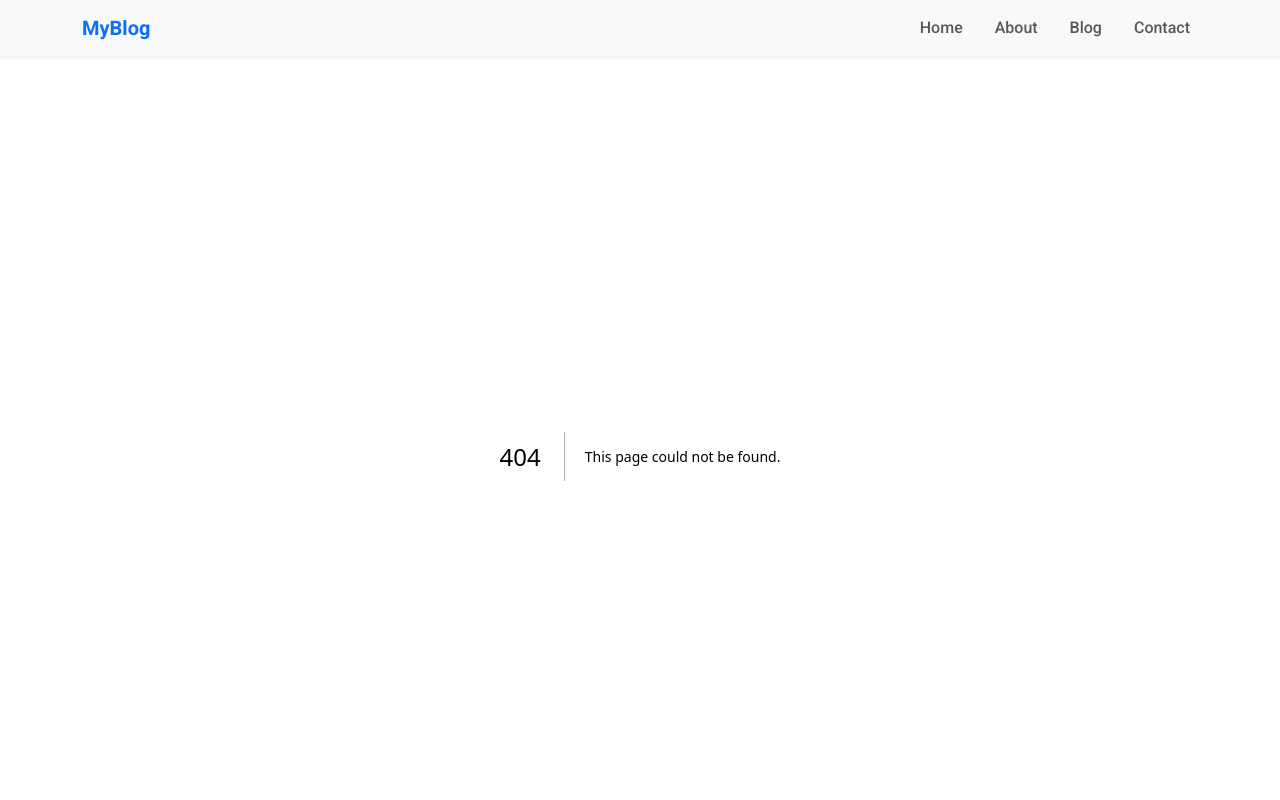
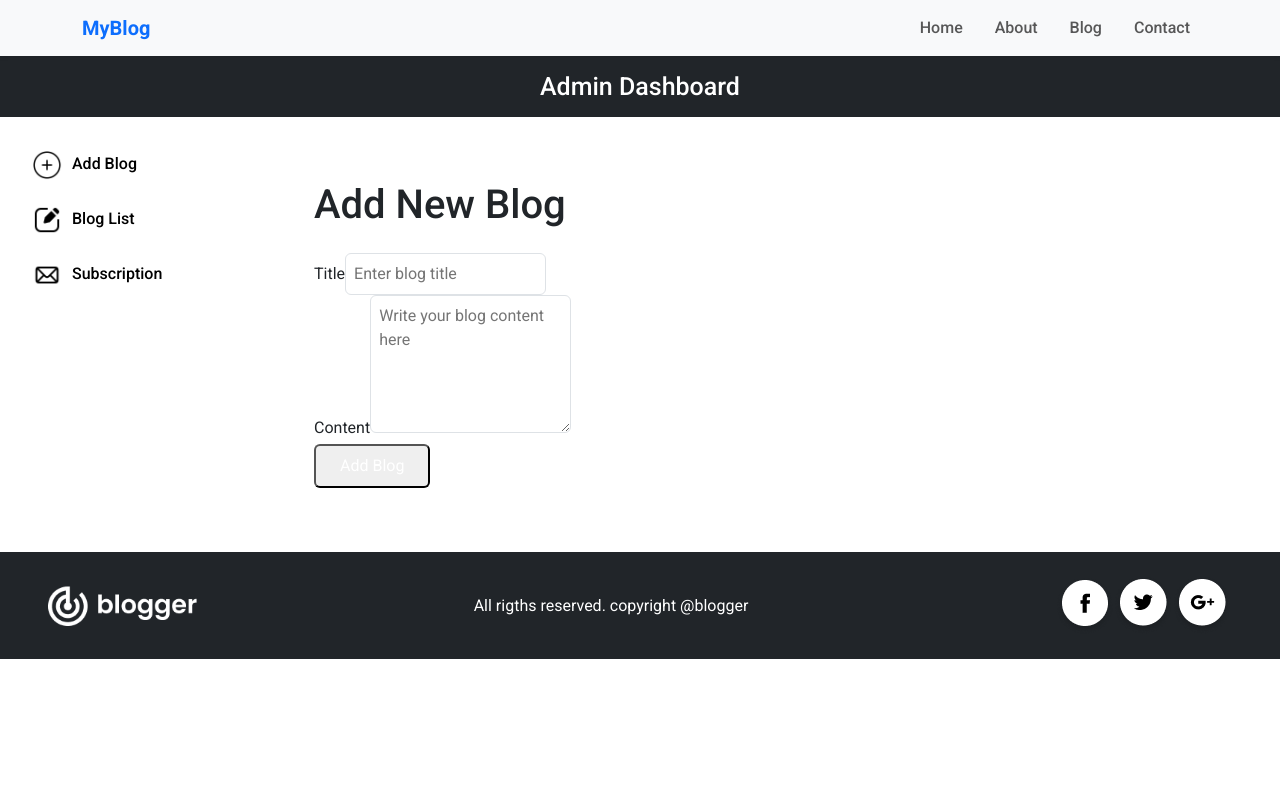
Before and after one commit to abdullahwebdev9176/blog-app, a Next.js app: page /admin/AddBlog in a window 1280 px wide. Before the commit this address had no page. Shown: the top 800 px of the page. Built offline with nearby package versions, Linux system fonts and the light colour scheme.

Commit message:
added sidebar

```diff
--- /dev/null
+++ b/app/admin/AddBlog/page.jsx
@@ -0,0 +1,22 @@
+'use client'
+
+const page = () => {
+  return (
+    <div>
+        <h1 className="text-2xl font-bold mb-4">Add New Blog</h1>
+        <form className="space-y-4">
+            <div>
+            <label className="block text-sm font-medium mb-1">Title</label>
+            <input type="text" className="w-full p-2 border rounded" placeholder="Enter blog title" />
+            </div>
+            <div>
+            <label className="block text-sm font-medium mb-1">Content</label>
+            <textarea className="w-full p-2 border rounded" rows="5" placeholder="Write your blog content here"></textarea>
+            </div>
+            <button type="submit" className="bg-blue-500 text-white px-4 py-2 rounded">Add Blog</button>
+        </form>
+    </div>
+  )
+}
+
+export default page
--- a/app/admin/Layout.jsx
+++ b/app/admin/Layout.jsx
@@ -1,21 +1,22 @@
+import Sidebar from "@/components/Sidebar";
+
 export default function Layout({ children }) {
     return (
         <>
-            <div className="admin-layout mt-5">
+            <div className="bg-dark text-white px-4 py-3">
+                <h1 className="admin-header">Admin Dashboard</h1>
+            </div>
+            <div className="admin-layout">
                 <div className="admin-layout-col-1">
-
+                    <Sidebar />
                 </div>
                 <div className="admin-layout-col-2">
-                    <div className="bg-dark text-white p-4">
-                        <h1 className="text-2xl font-bold">Admin Dashboard</h1>
-                    </div>
 
                     <div className="p-4">
                         {children}
                     </div>
-                    <div className="bg-dark text-white p-4 text-center">
-                        &copy; {new Date().getFullYear()} My Blog
-                    </div>
+
+
                 </div>
             </div>
         </>
--- a/app/globals.css
+++ b/app/globals.css
@@ -110,28 +110,34 @@ body {
   line-height: normal;
   letter-spacing: normal;
 }
-.footer-box{
+
+.footer-box {
   display: flex;
   justify-content: space-between;
   align-items: center;
 }
-.footer-box .footer-logo{
+
+.footer-box .footer-logo {
   max-width: 150px;
   width: 100%;
   object-fit: contain;
 }
-.footer-box ul li{
+
+.footer-box ul li {
   list-style: none;
 }
-.details-container{
+
+.details-container {
   max-width: calc(100% - 30%);
   margin: 60px auto;
 }
-.blog-details-img{
+
+.blog-details-img {
   position: relative;
   padding-top: 45%;
 }
-.blog-details-img img{
+
+.blog-details-img img {
   position: absolute;
   top: 0;
   left: 0;
@@ -139,14 +145,16 @@ body {
   height: 100%;
   object-fit: cover;
 }
-.blog-content{
+
+.blog-content {
   margin-top: 40px;
 }
-.blog-content h2{
+
+.blog-content h2 {
   margin-bottom: 15px;
 }
 
-.blog-content p{
+.blog-content p {
   font-size: 16px;
   line-height: normal;
   letter-spacing: normal;
@@ -154,14 +162,51 @@ body {
 
 /* Admin style */
 
-.admin-layout{
+.admin-layout {
   display: flex;
   padding: 40px;
 }
-.admin-layout-col-1{
+
+.admin-layout-col-1 {
   width: 250px;
 }
 
-.admin-layout-col-2{
+.admin-sidebar-box {
+  position: fixed;
+  top: 150px;
+  left: 0;
+  width: 100vh;
+  overflow: auto;
+  border-radius: 1px solid #ddd;
+}
+
+.admin-layout-col-2 {
   width: calc(100% - 250px);
 }
+
+.sidebar-list li {
+  margin-bottom: 25px;
+  list-style: none;
+  display: flex;
+  justify-content: flex-start;
+  align-items: center;
+}
+
+.sidebar-list li img {
+  width: 30px;
+  height: 30px;
+  margin-right: 10px;
+}
+
+.sidebar-list li a {
+  text-decoration: none;
+  color: black;
+  font-weight: 500;
+}
+.admin-header{
+  font-size: 25px;
+  line-height: normal;
+  letter-spacing: normal;
+  margin-bottom: 0;
+  text-align: center;
+}
--- /dev/null
+++ b/components/Sidebar.jsx
@@ -0,0 +1,38 @@
+'use client'
+
+import Image from "next/image"
+import Link from "next/link"
+import { assets } from "@/Assets/assets"
+
+const Sidebar = () => {
+    return (
+        <>
+            <div className="admin-sidebar-box">
+                <ul className="sidebar-list">
+
+                <li>
+                    <Link href="/admin/AddBlog">
+                        <Image src={assets.add_icon} />
+                        Add Blog</Link>
+                </li>
+
+                <li>
+                    <Link href="/admin/BlogList">
+                        <Image src={assets.blog_icon} />
+                        Blog List</Link>
+                </li>
+
+                <li>
+                    <Link href="/admin/Subscription">
+                        <Image src={assets.email_icon} />
+                        Subscription</Link>
+                </li>
+
+            </ul>
+            </div>
+
+        </>
+    )
+}
+
+export default Sidebar
```
Also changed, not shown: app/admin/BlogList/page.jsx (+11 -0 lines), app/admin/Subscription/page.jsx (+11 -0 lines).
